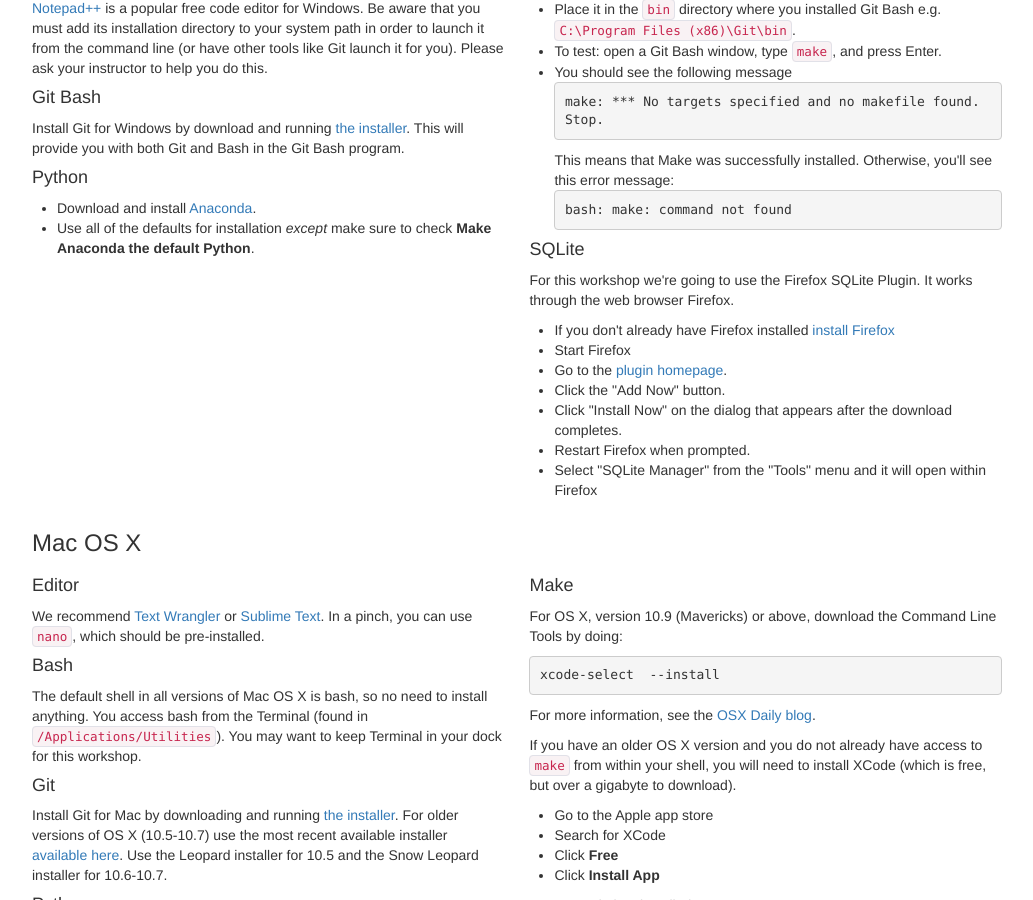
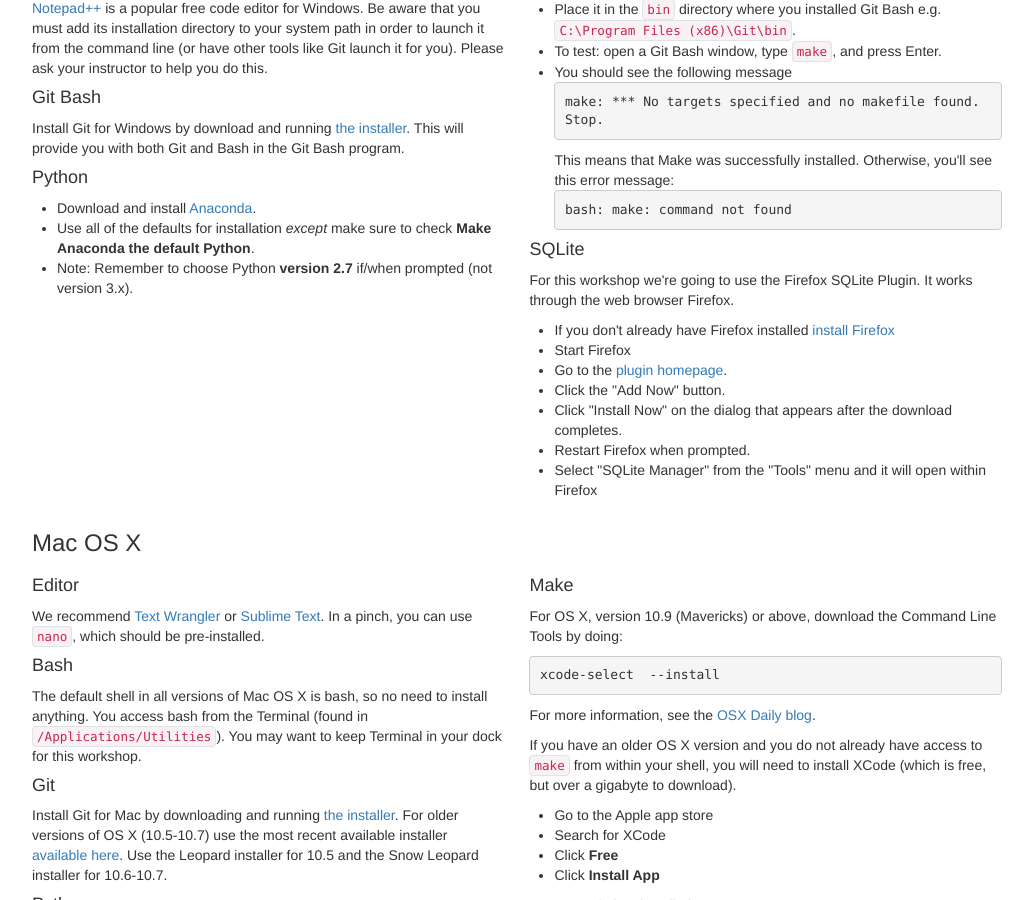
Before and after one commit to gperu/2016-06-09-Belfast, a Jekyll site: the page built from index.html, in a window 1280 px wide and 900 px high, scrolled down 2819 px. Shown: the whole window, without its empty margins (168-1201 px from the left). Built offline with Jekyll 4.4.1, drawn with Linux system fonts in a browser that asks for light colours; some of the changed text lies outside the part shown.

Commit message:
Python version 2.7 note added

```diff
--- a/_includes/setup.html
+++ b/_includes/setup.html
@@ -84,6 +84,9 @@
         Use all of the defaults for installation
         <em>except</em>
         make sure to check <strong>Make Anaconda the default Python</strong>.
+      </li>
+      <li>
+        Note: Remember to choose Python <strong>version 2.7</strong> if/when prompted (not version 3.x).
       </li>
     </ul>
 
@@ -176,6 +179,9 @@
         Use all of the defaults for installation
         <em>except</em>
         make sure to check <strong>Make Anaconda the default Python</strong>.
+      </li>
+      <li>
+        Note: Remember to choose Python <strong>version 2.7</strong> if/when prompted (not version 3.x).
       </li>
     </ul>
   </div>
@@ -291,6 +297,9 @@
         your <code>PATH</code> (this makes the Anaconda
         distribution the default Python).
       </li>
+      <li>
+        Note: Remember to choose Python <strong>version 2.7</strong> if/when prompted (not version 3.x).
+      </li>
     </ol>
   </div>
   <div class="span6">
```
